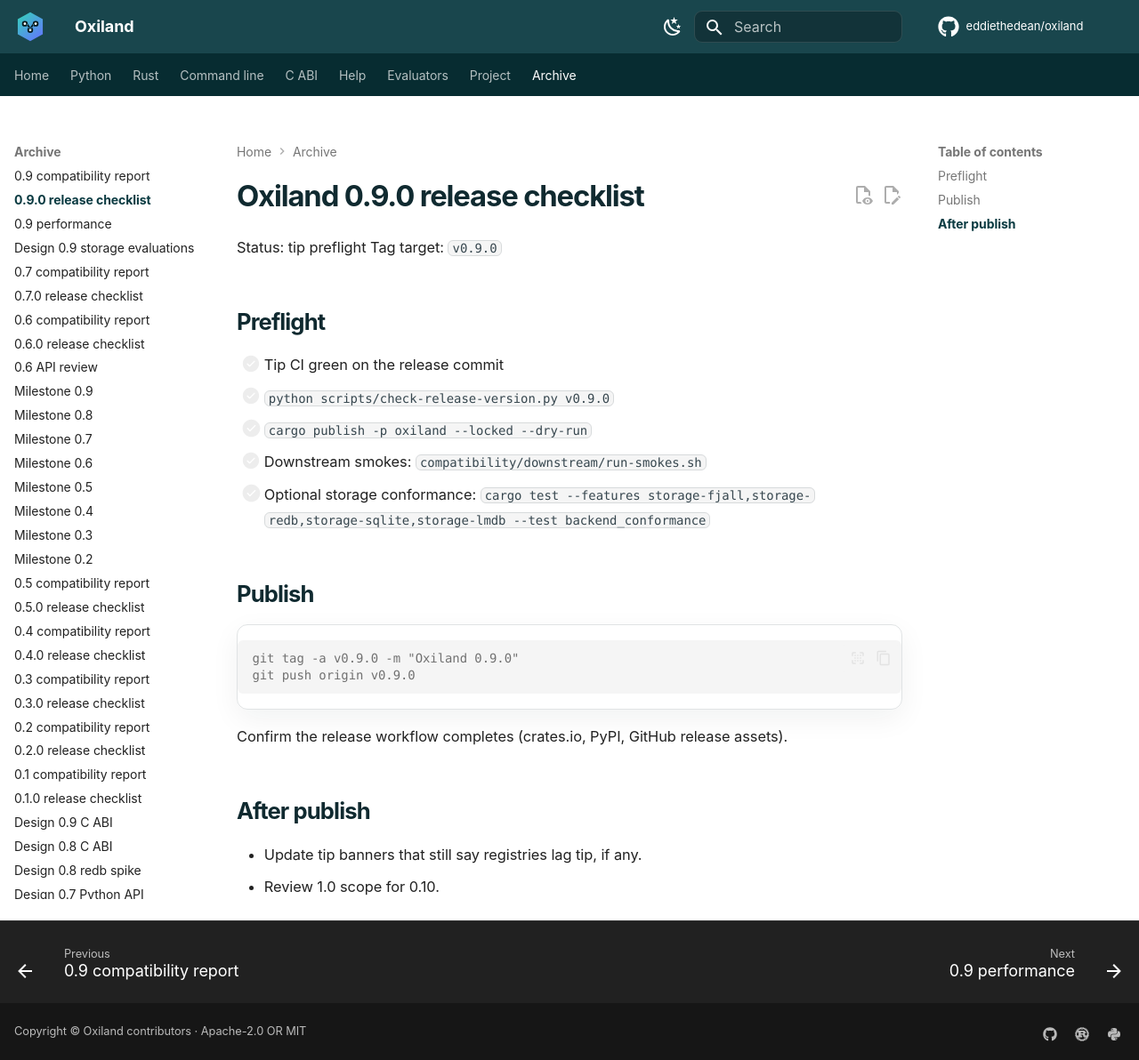
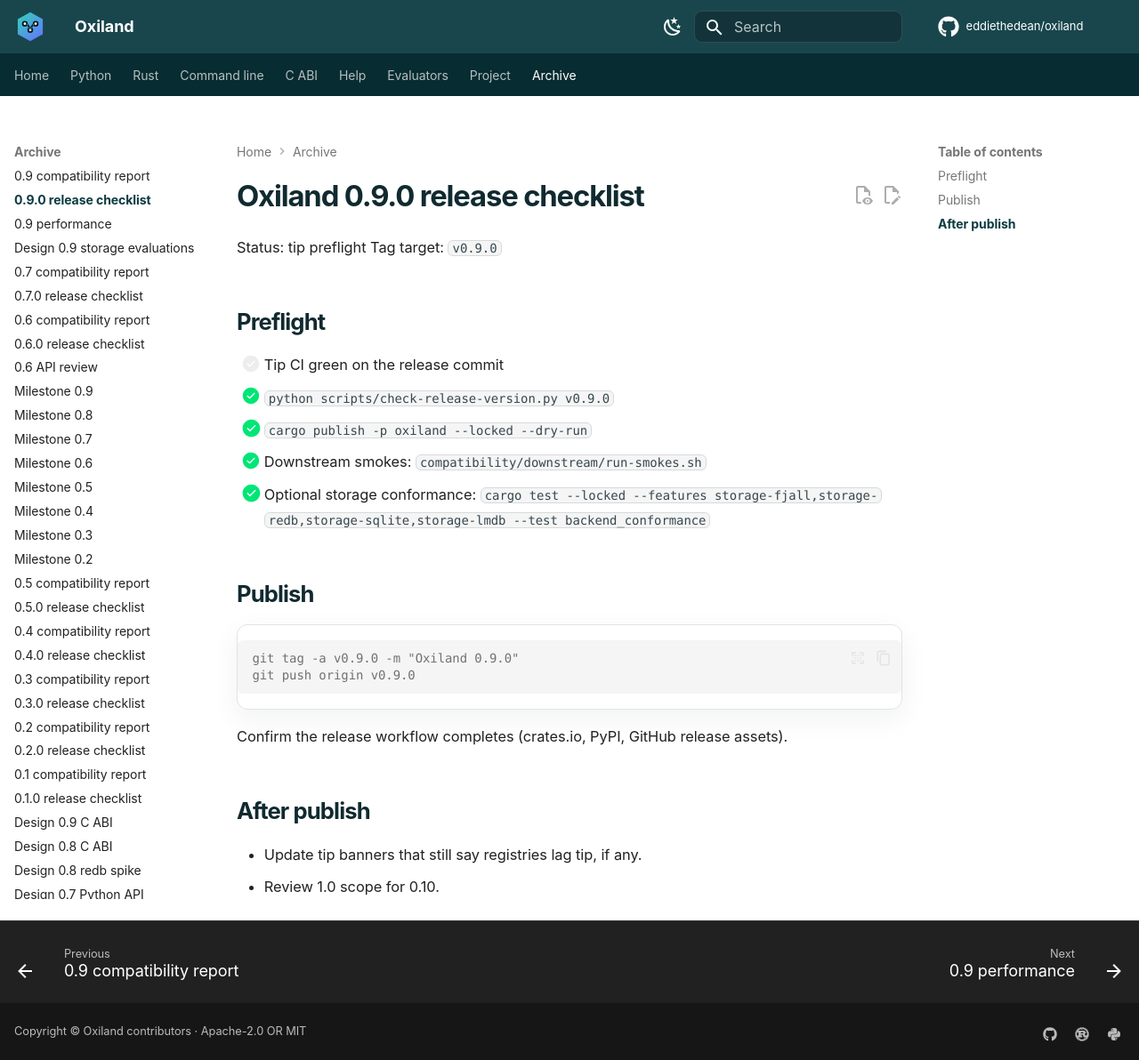
Before and after one commit to eddiethedean/oxiland, an MkDocs documentation site: the page built from docs/reports/0.9.0-release.md, in a window 1280 px wide and 1192 px high. Shown: the whole window at 89% size. Built offline with MkDocs 1.6.1 and Material for MkDocs 9.7.7, drawn with Linux system fonts in a browser that asks for light colours; comment, search, counter and statistics services are not loaded.

Commit message:
Record 0.9.0 preflight results

```diff
--- a/docs/reports/0.9.0-release.md
+++ b/docs/reports/0.9.0-release.md
@@ -6,11 +6,11 @@ Tag target: `v0.9.0`
 ## Preflight
 
 - [ ] Tip CI green on the release commit
-- [ ] `python scripts/check-release-version.py v0.9.0`
-- [ ] `cargo publish -p oxiland --locked --dry-run`
-- [ ] Downstream smokes: `compatibility/downstream/run-smokes.sh`
-- [ ] Optional storage conformance:
-  `cargo test --features storage-fjall,storage-redb,storage-sqlite,storage-lmdb --test backend_conformance`
+- [x] `python scripts/check-release-version.py v0.9.0`
+- [x] `cargo publish -p oxiland --locked --dry-run`
+- [x] Downstream smokes: `compatibility/downstream/run-smokes.sh`
+- [x] Optional storage conformance:
+  `cargo test --locked --features storage-fjall,storage-redb,storage-sqlite,storage-lmdb --test backend_conformance`
 
 ## Publish
 
```
